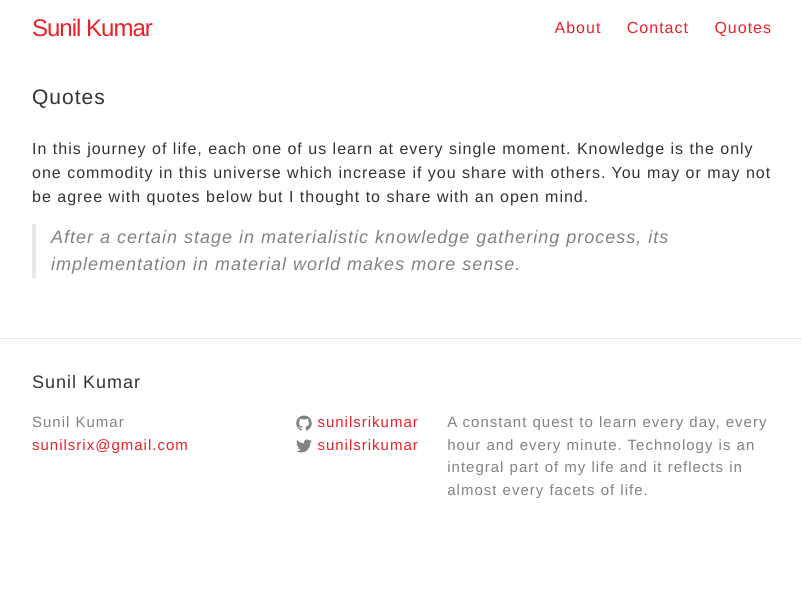
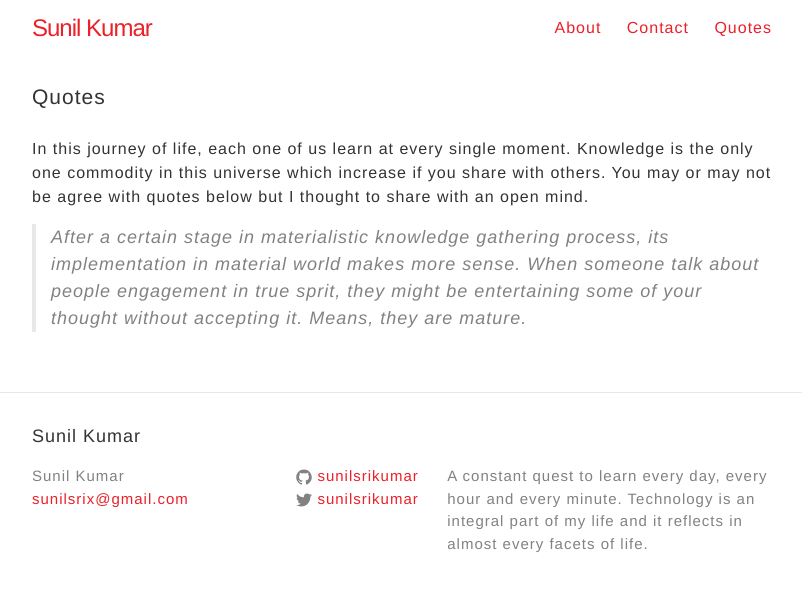
Before and after one commit to sunilsrikumar/sunilsrikumar.github.io, a Jekyll site: the page built from quotes.md, in a window 1280 px wide. Shown: the top 591 px of the page, without its empty margins (238-1040 px from the left). Built offline with Jekyll 4.4.1, drawn with Linux system fonts in a browser that asks for light colours.

Commit message:
New quote added

```diff
--- a/quotes.md
+++ b/quotes.md
@@ -7,3 +7,4 @@ permalink: /quotes/
 In this journey of life, each one of us learn at every single moment. Knowledge is the only one commodity in this universe which increase if you share with others. You may or may not be agree with quotes below but I thought to share with an open mind.
 
 > After a certain stage in materialistic knowledge gathering process, its implementation in material world makes more sense.
+> When someone talk about people engagement in true sprit, they might be entertaining some of your thought without accepting it. Means, they are mature.
```
